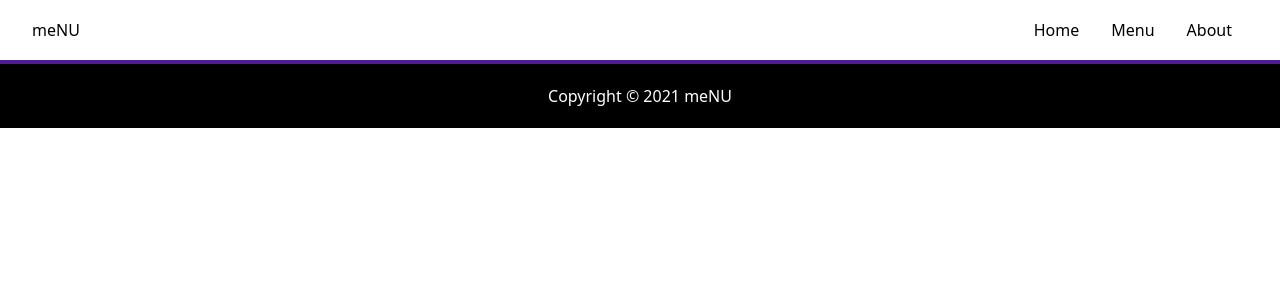
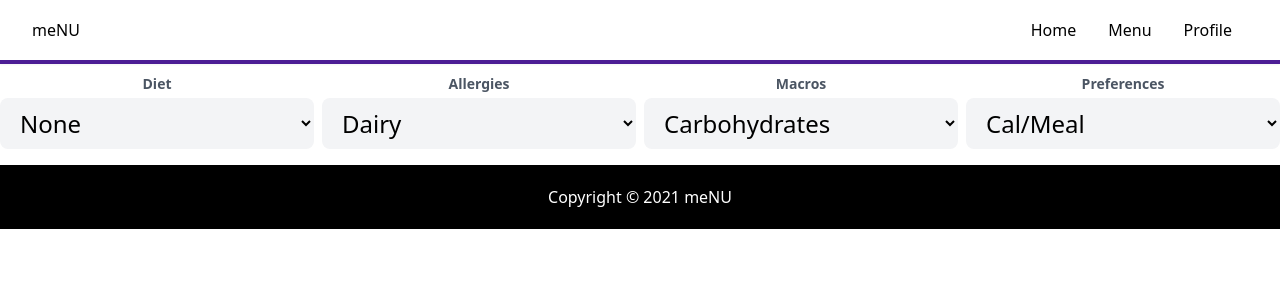
Before and after one commit to SengdowJones/meNU, a React (Create React App) app: page /profile in a window 1280 px wide. Shown: the top 300 px of the page. Built offline with nearby package versions, Linux system fonts and the light colour scheme.

Commit message:
Change about.js to profile.js

```diff
--- a/src/App.js
+++ b/src/App.js
@@ -2,7 +2,7 @@ import React, { useState, useEffect } from 'react';
 import Navbar from './components/Navbar';
 import { Switch, Route } from 'react-router-dom';
 import Home from './pages';
-import About from './pages/about';
+import Profile from './pages/profile';
 import Menu from './pages/menu';
 import Footer from './components/Footer';
 import Dropdown from './components/Dropdown';
@@ -36,7 +36,7 @@ function App() {
       <Switch>
         <Route path='/' exact component={Home} />
         <Route path='/menu' component={Menu} />
-        <Route path='/about' component={About} />
+        <Route path='/profile' component={Profile} />
       </Switch>
       <Footer />
     </>
--- a/src/components/Navbar.js
+++ b/src/components/Navbar.js
@@ -33,8 +33,8 @@ const Navbar = ({ toggle }) => {
         <Link to='/menu' className='p-4'>
           Menu
         </Link>
-        <Link to='/about' className='p-4'>
-          About
+        <Link to='/profile' className='p-4'>
+          Profile
         </Link>
       </div>
     </nav>
--- a/src/pages/about.js
+++ b/src/pages/profile.js
@@ -1,6 +1,6 @@
 import React from 'react';
 
-const About = () => {
+const Profile = () => {
   return (
     <div className='grid grid-cols-4 gap-2 bg-white'>
       <div className='text-2xl text-center font-black'>
@@ -63,4 +63,4 @@ const About = () => {
   );
 };
 
-export default About;
+export default Profile;
```
